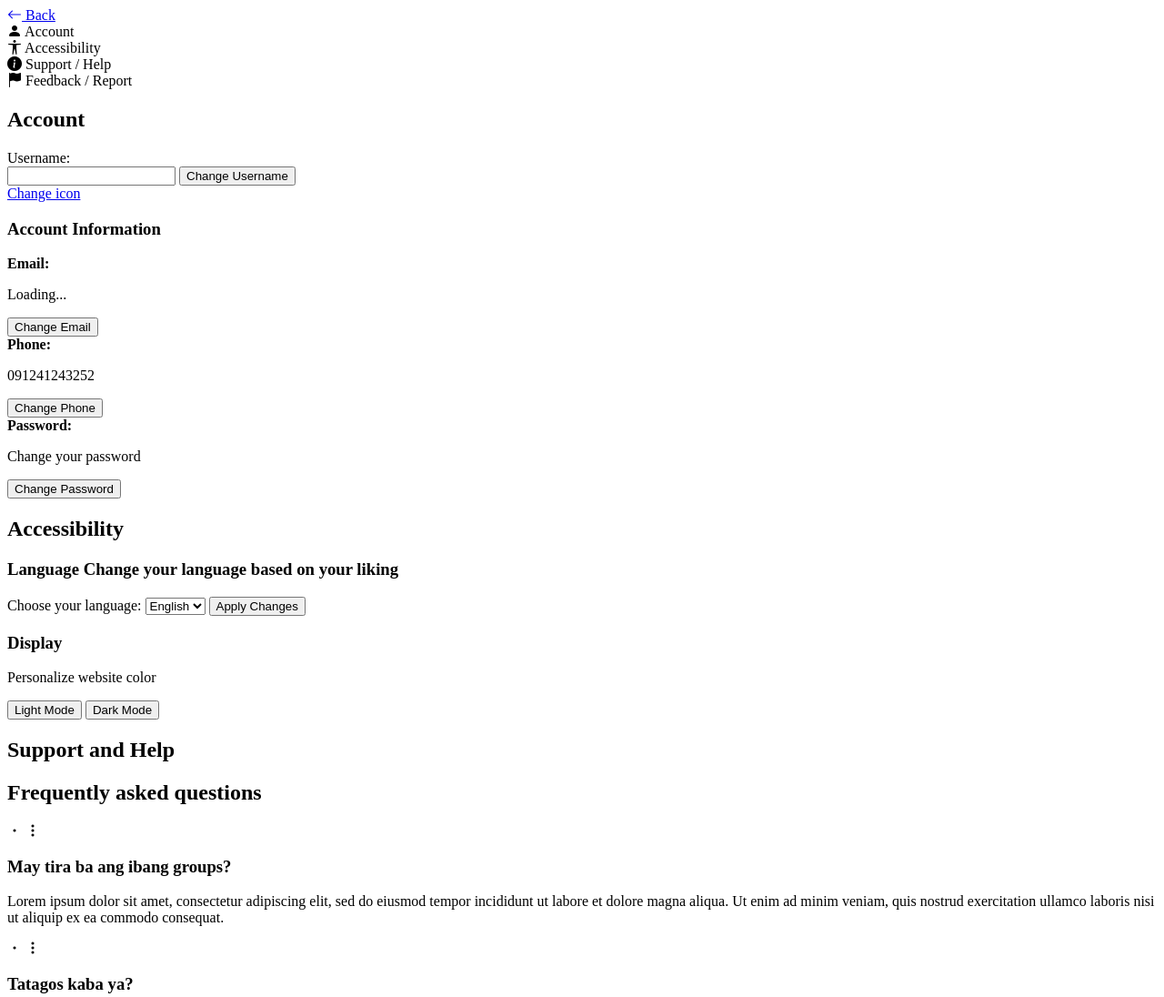
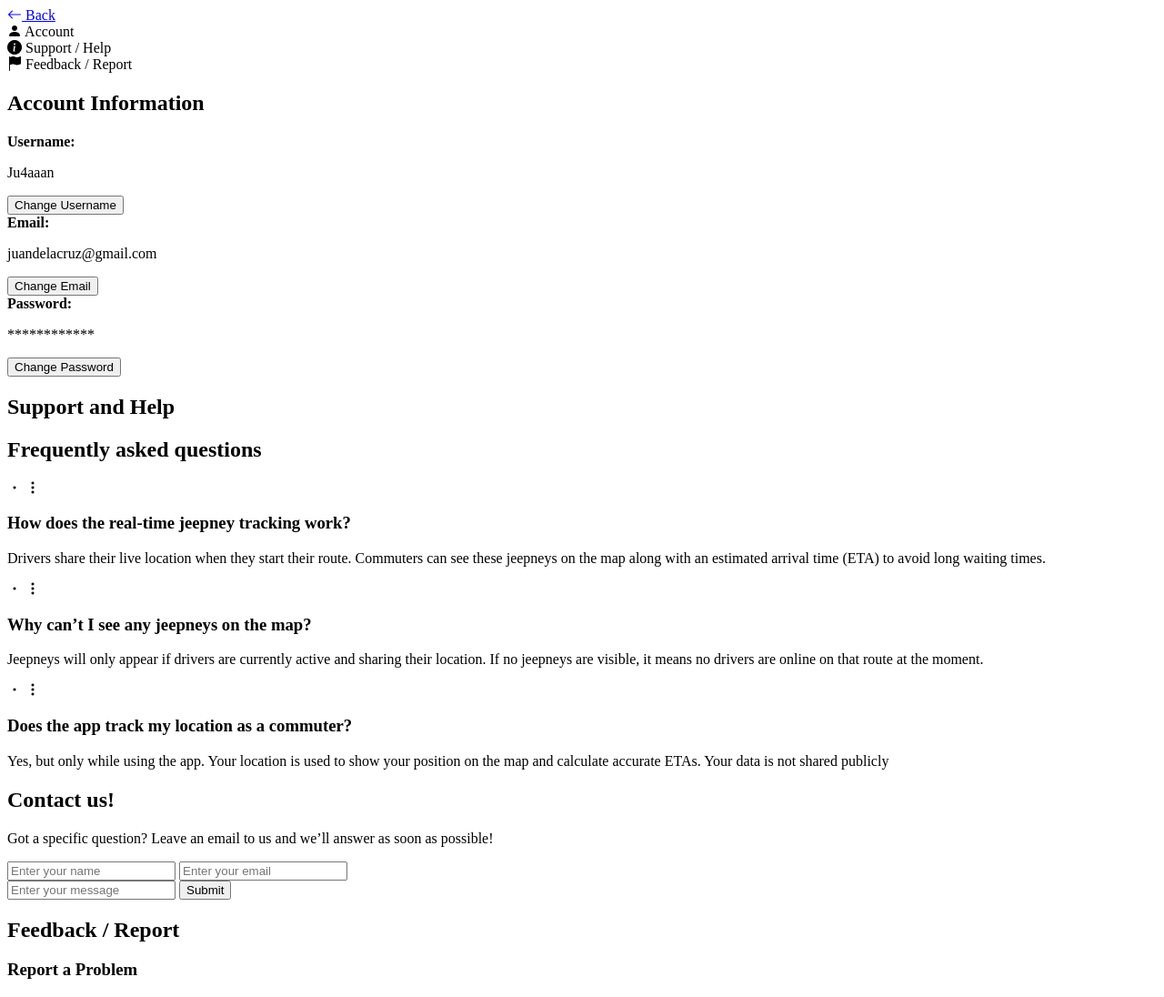
Before and after one commit to LJabez01/Larga-JeepneyTracker, a website with bundled scripts: page mainmenu/settings.html in a window 1280 px wide. Shown: the top 1096 px of the page at 91% size. Built offline with nearby package versions, Linux system fonts and the light colour scheme; a script that the page names is missing.

Commit message:
Changes in Settings and Driver Side

```diff
--- a/mainmenu/settings.html
+++ b/mainmenu/settings.html
@@ -23,10 +23,6 @@
                     <i class="bi bi-person-fill"></i> Account
                 </div>
 
-                <div class="menu-item" data-page="accessibilityPage">
-                    <i class="bi bi-universal-access"></i> Accessibility
-                </div>
-
                 <div class="menu-item" data-page="supportPage">
                     <i class="bi bi-info-circle-fill"></i> Support / Help
                 </div>
@@ -41,86 +37,31 @@
 
                 <!-- ACCOUNT PAGE -->
                 <section id="accountPage" class="page active">
-                    <h2>Account</h2>
-                    <div class="divider"></div>
-
-                    <div class="container">
-                        <div class="profile-icon"></div>
-                        <div class="info-group">
-                            <label>Username:</label>
-                            <div class="username">
-                                <input type="text">
-                                <button class="usernamebtn">Change Username</button>
-                            </div>
-                            <a href="#">Change icon</a>
-                        </div>
-                    </div>
-
-                    <h3>Account Information</h3>
+                    <h2>Account Information</h2>
                     <div class="divider"></div>
 
                     <div class="info-row">
                         <div class="infoheader">
+                            <strong>Username:</strong>
+                            <p>Ju4aaan</p>
+                        </div>
+                        <button class="accountinfobtn">Change Username</button>
+                    </div>
+
+                    <div class="info-row">
+                        <div class="infoheader">
                             <strong>Email:</strong>
-                            <p id="accountEmail">Loading...</p>
+                            <p id="accountEmail">juandelacruz@gmail.com</p>
                         </div>
                         <button class="accountinfobtn">Change Email</button>
                     </div>
 
                     <div class="info-row">
                         <div class="infoheader">
-                            <strong>Phone:</strong>
-                            <p>091241243252</p>
-                        </div>
-                        <button class="accountinfobtn">Change Phone</button>
-                    </div>
-
-                    <div class="info-row">
-                        <div class="infoheader">
                             <strong>Password:</strong>
-                            <p>Change your password</p>
+                            <p>************</p>
                         </div>
                         <button class="accountinfobtn">Change Password</button>
-                    </div>
-                </section>
-
-                <!-- ACCESSIBILITY PAGE -->
-                <section id="accessibilityPage" class="page">
-                    <div class="accessibility-container">
-
-                        <h2>Accessibility</h2>
-                        <div class="divider"></div>
-
-                        <div class="section-block">
-                            <h3 class="section-title">Language
-                                <span class="description">Change your language based on your liking</span>
-                            </h3>
-
-                            <div class="language-option">
-                                <label class="language-lbl">Choose your language:</label>
-                                <select class="langauge-selection">
-                                    <option>English</option>
-                                    <option>Filipino</option>
-                                </select>
-                                <button class="accesibilitybtn">Apply Changes</button>
-                            </div>
-                        </div>
-
-                        <!-- DISPLAY SECTION -->
-                        <div class="section-block">
-                            <h3 class="section-title">Display</h3>
-                            <p class="description">Personalize website color</p>
-
-                            <div class="display-option">
-                                <button class="modebtn light active">
-                                    <span class="dot"></span> Light Mode
-                                </button>
-
-                                <button class="modebtn dark">
-                                    <span class="dot"></span> Dark Mode
-                                </button>
-                            </div>
-                        </div>
                     </div>
                 </section>
 
@@ -143,11 +84,11 @@
                                 </div>
 
                                 <div class="faq-content">
-                                    <h3 class="faq-question">May tira ba ang ibang groups?</h3>
+                                    <h3 class="faq-question">How does the real-time jeepney tracking work?</h3>
                                     <p class="faq-answer">
-                                        Lorem ipsum dolor sit amet, consectetur adipiscing elit, sed do eiusmod tempor incididunt
-                                        ut labore et dolore magna aliqua. Ut enim ad minim veniam, quis nostrud exercitation ullamco
-                                        laboris nisi ut aliquip ex ea commodo consequat.
+                                        Drivers share their live location when they start their route.
+                                        Commuters can see these jeepneys on the map along with an estimated arrival
+                                        time (ETA) to avoid long waiting times.
                                     </p>
                                 </div>
                             </div>
@@ -160,11 +101,10 @@
                                 </div>
 
                                 <div class="faq-content">
-                                    <h3 class="faq-question">Tatagos kaba ya?</h3>
+                                    <h3 class="faq-question">Why can’t I see any jeepneys on the map?</h3>
                                     <p class="faq-answer">
-                                        Lorem ipsum dolor sit amet, consectetur adipiscing elit, sed do eiusmod tempor incididunt
-                                        ut labore et dolore magna aliqua. Ut enim ad minim veniam, quis nostrud exercitation ullamco
-                                        laboris nisi ut aliquip ex ea commodo consequat.
+                                        Jeepneys will only appear if drivers are currently active and sharing their location.
+                                        If no jeepneys are visible, it means no drivers are online on that route at the moment.
                                     </p>
                                 </div>
                             </div>
@@ -177,11 +117,11 @@
                                 </div>
 
                                 <div class="faq-content">
-                                    <h3 class="faq-question">E kung bubugiin kita?</h3>
+                                    <h3 class="faq-question">Does the app track my location as a commuter?</h3>
                                     <p class="faq-answer">
-                                        Lorem ipsum dolor sit amet, consectetur adipiscing elit, sed do eiusmod tempor incididunt
-                                        ut labore et dolore magna aliqua. Ut enim ad minim veniam, quis nostrud exercitation ullamco
-                                        laboris nisi ut aliquip ex ea commodo consequat.
+                                        Yes, but only while using the app.
+                                        Your location is used to show your position on the map and calculate accurate ETAs.
+                                        Your data is not shared publicly
                                     </p>
                                 </div>
                             </div>
--- a/mainpage/style.css
+++ b/mainpage/style.css
@@ -1241,7 +1241,7 @@ body.navigation-mode .route-card .stop-btn {
   /* Ensure the hide handle sits flush with the panel top (no gap).
      Use a smaller negative top so it overlaps the panel without a visible gap. */
   .route-card .hide-btn {
-    top: -17px;              /* overlap panel top so button edge sits flush */
+    top: -34px;              /* overlap panel top so button edge sits flush */
     left: 50%;               /* center horizontally */
     transform: translateX(-50%);
     width: 70px;             /* wider, shorter pill for balance */
@@ -1277,6 +1277,8 @@ body.navigation-mode .route-card .stop-btn {
      hide handle as the single control (no floating button). */
   @media (max-width: 450px) {
     #showBtn { display: none !important; }
+    /* Move the route card up slightly so Chrome navigation button doesn't cover it */
+    .route-card { top: 38vh !important; }
   }
 
   /* On small screens, slide the route card vertically instead of horizontally */
```
